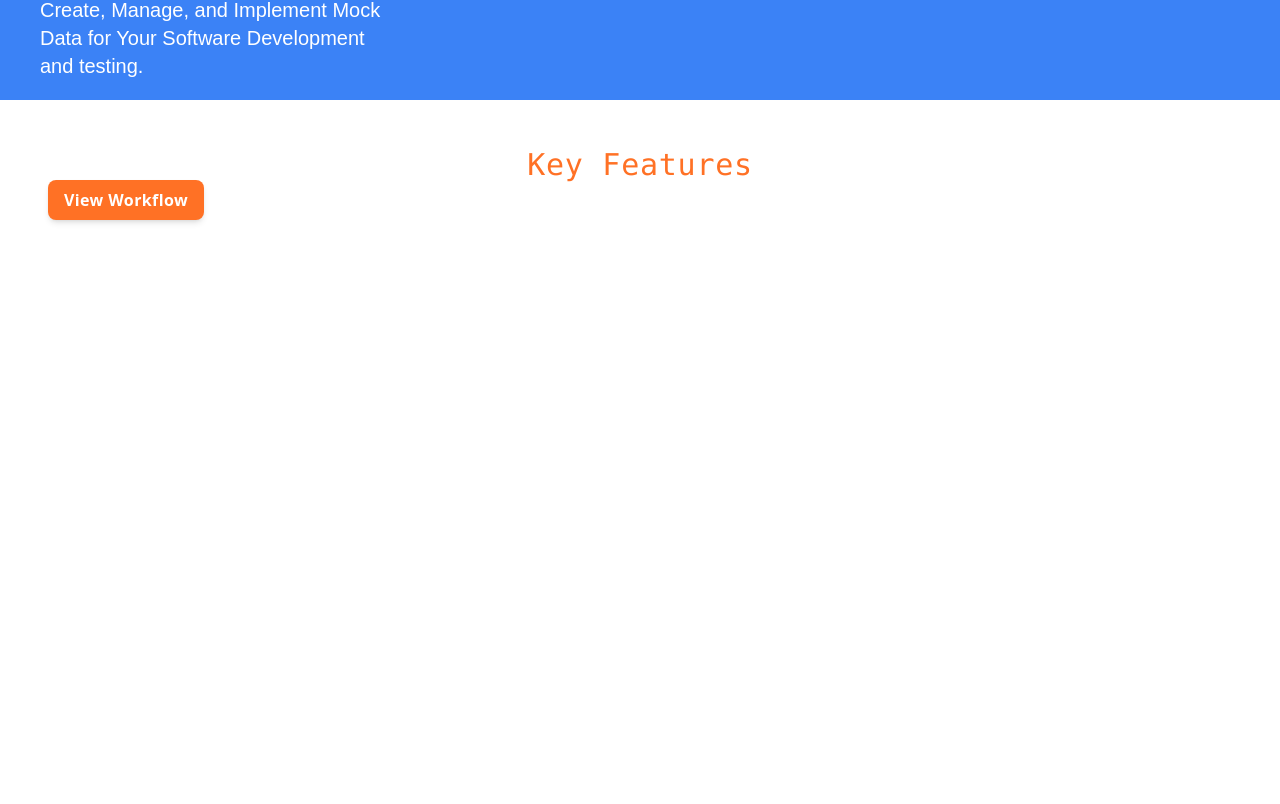
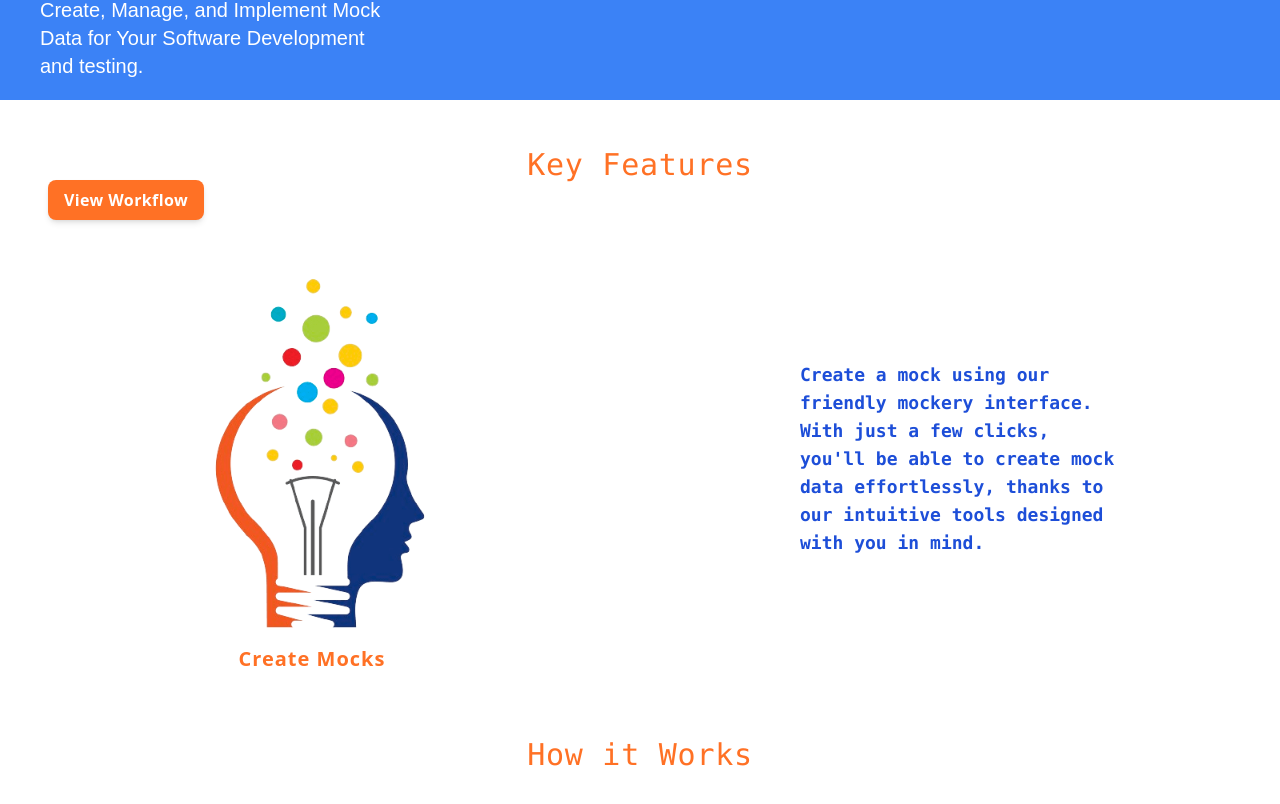
Before and after one commit to stetsonharding/MockeryWebPro, a Next.js app: page / in a window 1280 px wide. Shown: the part 300-1104 px from the top of the page. Before the commit the page ends 800 px from the top, so only its background shows below. Built offline with nearby package versions, Linux system fonts and the light colour scheme; a web font is replaced by a local one.

Commit message:
Key features layout

```diff
--- a/app/page.jsx
+++ b/app/page.jsx
@@ -1,5 +1,6 @@
 "use client";
 import HeroHeadline from "./ui/home/components/HeroHeadline";
+import KeyFeatures from "./ui/home/components/KeyFeatures";
 import SectionTitle from "./ui/home/components/SectionTitle";
 // import Image from "next/image";
 import MockeryLogo from "./ui/mockery-logo";
@@ -33,6 +34,9 @@ export default function Page() {
       {/* == */}
       </div>
       <SectionTitle title="Key Features"/>
+      <KeyFeatures />
+      <SectionTitle title="How it Works"/>
+
     </main>
   );
 }
--- /dev/null
+++ b/app/ui/home/components/KeyFeatures.jsx
@@ -0,0 +1,27 @@
+import React from 'react'
+import Image from "next/image";
+
+
+function KeyFeatures() {
+  return (
+    <div className="flex flex-col md:flex-row">
+        {/* Image and title */}
+        <div className="flex justify-center items-center flex-col md:w-1/2">
+        <Image
+        src="/assets/icons/CreateMock.png"
+        alt="Creativity"
+        width={400}
+        height={400}
+        className="object-contain"
+        />
+        <p className="text-home-orange font-bold text-[20px] tracking-wider pr-4 m-4">Create Mocks</p>
+        </div>
+        {/* Feature description */}
+        <div className="flex justify-center items-center md:w-1/2">
+        <p className="text-blue-700 w-1/2 font-mono font-semibold text-sm m-5 md:text-lg  ">Create a mock using our friendly mockery interface. With just a few clicks, you'll be able to create mock data effortlessly, thanks to our intuitive tools designed with you in mind.</p>
+        </div>
+    </div>
+  )
+}
+
+export default KeyFeatures
```
Also changed, not shown: public/assets/icons/CreateMock.png (added).
